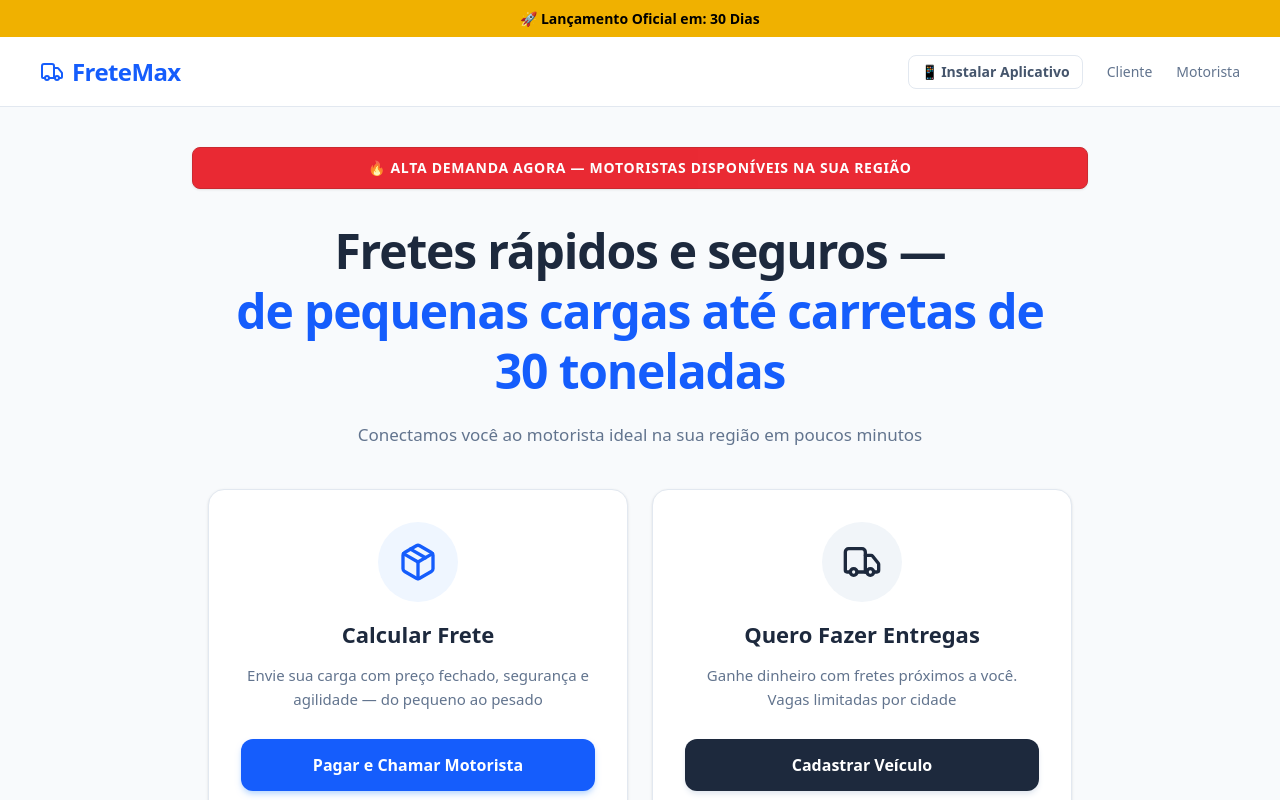
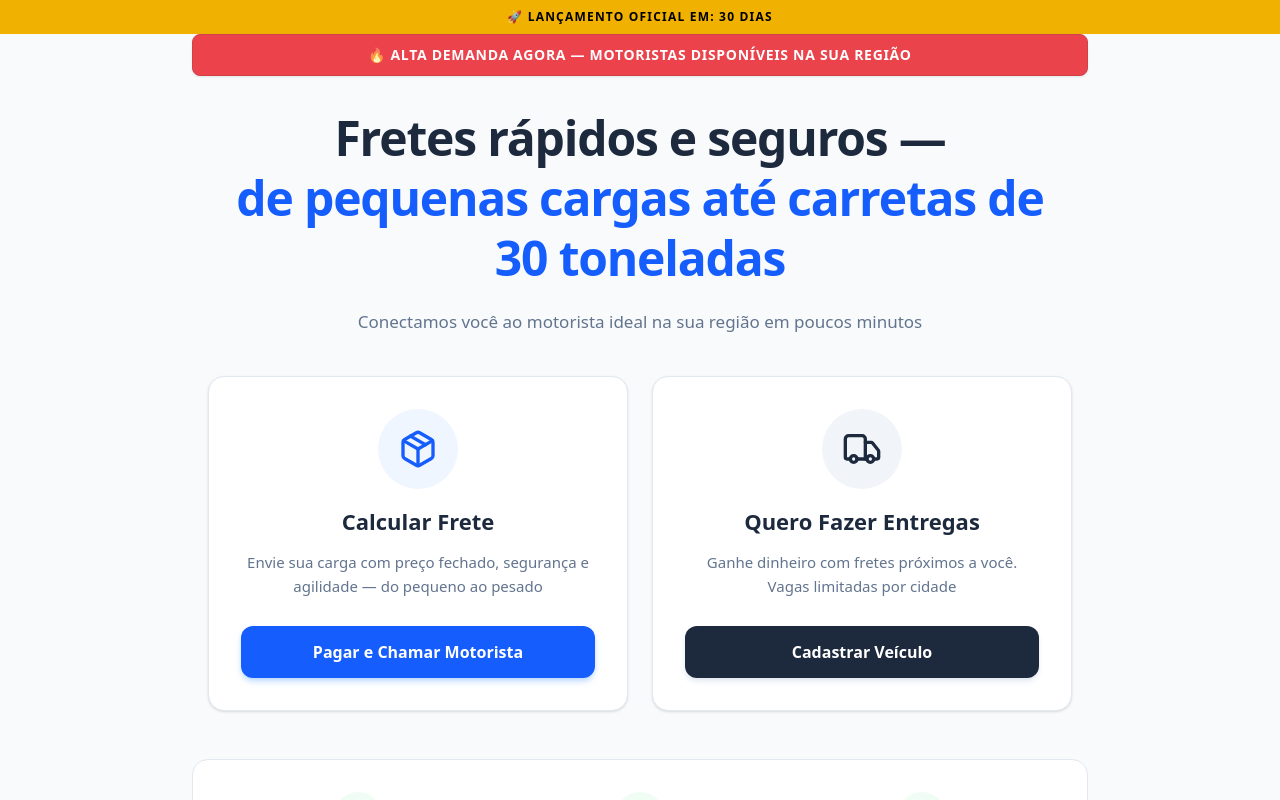
Before and after one commit to rodrigovtr38-hash/FRETEMAX, a React (Vite) app in the folder fretemax-projeto-final/: page / in a window 1280 px wide. Shown: the top 800 px of the page. Built offline with nearby package versions, Linux system fonts and the light colour scheme.

Commit message:
Update App.tsx

```diff
--- a/fretemax-projeto-final/src/App.tsx
+++ b/fretemax-projeto-final/src/App.tsx
@@ -1,67 +1,18 @@
-import { BrowserRouter, Routes, Route, useNavigate, useLocation } from 'react-router-dom';
-import { useState } from 'react';
+import { BrowserRouter as Router, Routes, Route } from 'react-router-dom';
 import Home from './pages/Home';
 import Cliente from './pages/Cliente';
 import Motorista from './pages/Motorista';
-import { Truck } from 'lucide-react';
-
-function Header() {
-  const navigate = useNavigate();
-  const location = useLocation();
-  const [clicks, setClicks] = useState(0);
-
-  const handleLogoClick = () => {
-    navigate('/');
-    setClicks(prev => {
-      const nc = prev + 1;
-      if (nc >= 5) {
-        localStorage.setItem('adminMode', 'true');
-        alert('Modo Admin Ativado');
-        window.location.reload();
-      }
-      return nc;
-    });
-  };
-
-  return (
-    <header className="h-[70px] bg-white border-b border-slate-200 flex items-center justify-between px-6 md:px-10">
-      <div
-        className="flex items-center gap-2 cursor-pointer select-none"
-        onClick={handleLogoClick}
-      >
-        <Truck className="h-6 w-6 text-blue-600" />
-        <div className="text-[24px] font-extrabold text-blue-600 tracking-tight">FreteMax</div>
-      </div>
-      <div className="flex items-center gap-4 sm:gap-6">
-        <button className="hidden sm:flex items-center gap-2 px-3 py-1.5 text-sm font-semibold text-slate-600 border border-slate-200 rounded-lg hover:bg-slate-50 transition-colors">
-          📱 Instalar Aplicativo
-        </button>
-        <button
-          onClick={() => navigate('/cliente')}
-          className={`text-[14px] font-medium transition-colors ${location.pathname === '/cliente' ? 'text-blue-600' : 'text-slate-500 hover:text-slate-800'}`}
-        >
-          Cliente
-        </button>
-        <button
-          onClick={() => navigate('/motorista')}
-          className={`text-[14px] font-medium transition-colors ${location.pathname === '/motorista' ? 'text-blue-600' : 'text-slate-500 hover:text-slate-800'}`}
-        >
-          Motorista
-        </button>
-      </div>
-    </header>
-  );
-}
 
 export default function App() {
   return (
-    <BrowserRouter>
+    <Router>
       <div className="min-h-screen bg-slate-50 text-slate-800 flex flex-col font-sans">
-        <div className="bg-yellow-500 text-black font-bold text-center py-2 text-[14px]">
+        {/* Banner de Lançamento (Opcional, se quiser manter) */}
+        <div className="bg-yellow-500 text-black font-bold text-center py-2 text-[12px] uppercase tracking-widest">
           🚀 Lançamento Oficial em: 30 Dias
         </div>
-        <Header />
-        <main className="flex-1 w-full max-w-5xl mx-auto p-6 md:p-10">
+
+        <main className="flex-1 w-full">
           <Routes>
             <Route path="/" element={<Home />} />
             <Route path="/cliente" element={<Cliente />} />
@@ -69,6 +20,6 @@ export default function App() {
           </Routes>
         </main>
       </div>
-    </BrowserRouter>
+    </Router>
   );
 }
```
